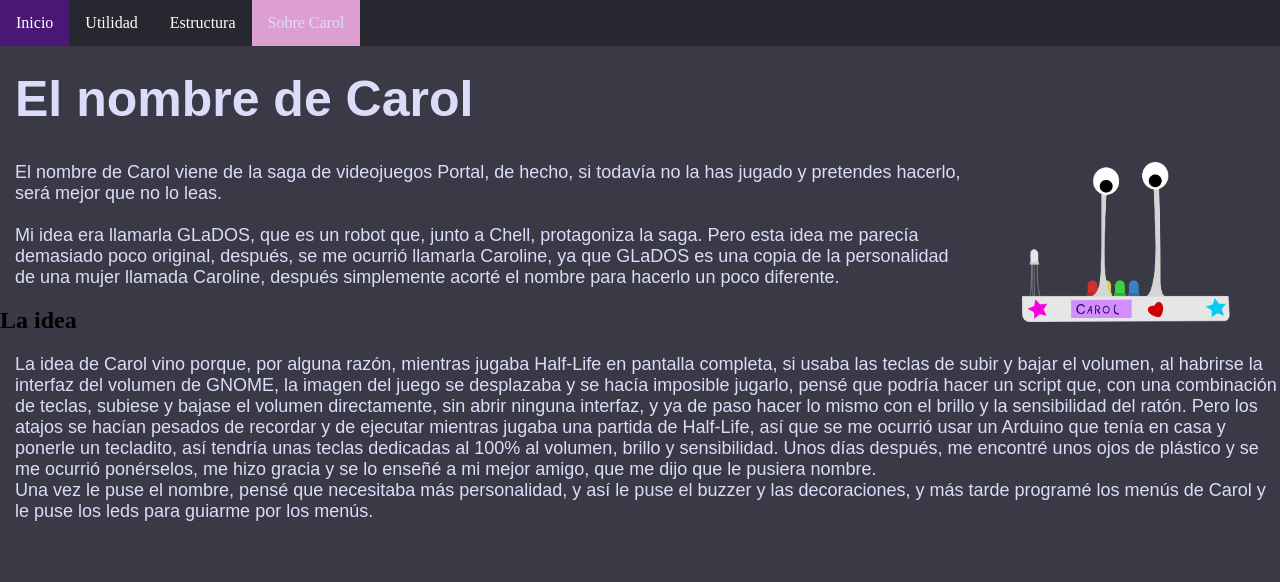
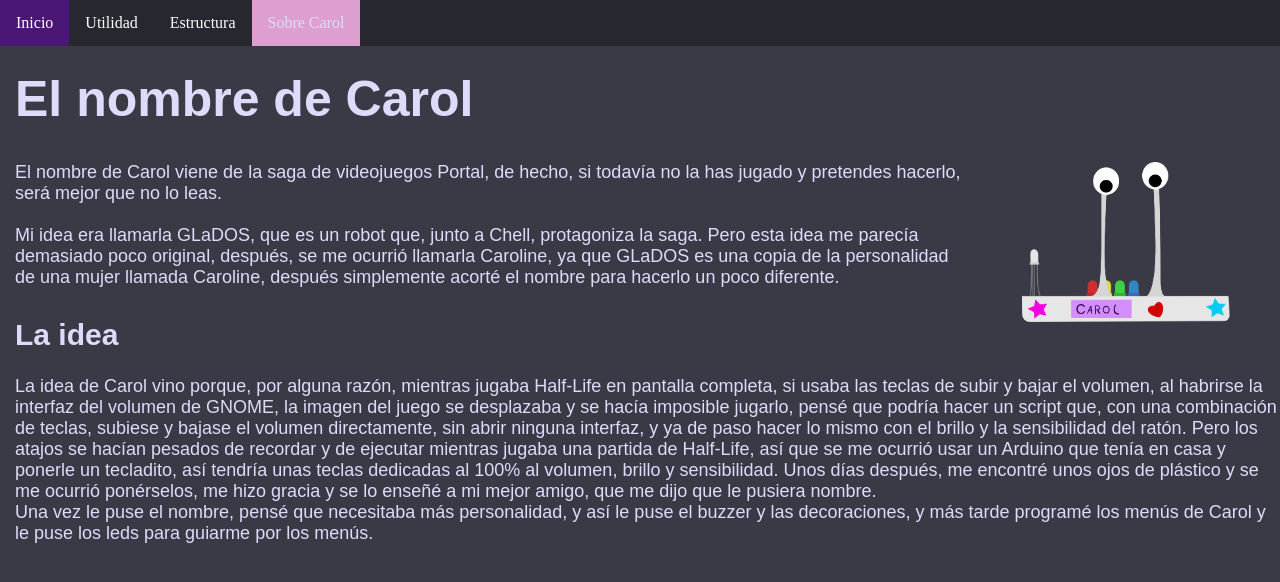
Before and after one commit to burgueso/carol_page, a plain HTML site: page scarol.html in a window 1280 px wide. Drawn offline with Linux system fonts and the light colour scheme.

Commit message:
Commit message

```diff
--- a/scarol.html
+++ b/scarol.html
@@ -7,6 +7,13 @@ h1{
     font-size: 50px;
     font-family: Arial, Helvetica, sans-serif;
     margin-top: 70px;
+    margin-left: 15px;
+}
+h2{
+    color: rgb(220, 220, 250);
+    font-size: 30px;
+    font-family: Arial, Helvetica, sans-serif;
+    margin-top: 30px;
     margin-left: 15px;
 }
 p{
@@ -57,7 +64,7 @@ li a:hover:not(.active) {
 </ul>
 <h1> El nombre de Carol</h1>
 <p> <img src="dibujo.png" alt="UwU" style="border-radius: 8px; float: right; width:208px; height: auto; margin-right: 50px;margin-left: 50px;">El nombre de Carol viene de la saga de videojuegos Portal, de hecho, si todavía no la has jugado y pretendes hacerlo, será mejor que no lo leas.<br><br> Mi idea era llamarla GLaDOS, que es un robot que, junto a Chell, protagoniza la saga. Pero esta idea me parecía demasiado poco original, después, se me ocurrió llamarla Caroline, ya que GLaDOS es una copia de la personalidad de una mujer llamada Caroline, después simplemente acorté el nombre para hacerlo un poco diferente.</p>
-<h2> La idea</h2>
+<h2>La idea</h2>
 <p>La idea de Carol vino porque, por alguna razón, mientras jugaba Half-Life en pantalla completa, si usaba las teclas de subir y bajar el volumen, al habrirse la interfaz del volumen de GNOME, la imagen del juego se desplazaba y se hacía imposible jugarlo, pensé que podría hacer un script que, con una combinación de teclas, subiese y bajase el volumen directamente, sin abrir ninguna interfaz, y ya de paso hacer lo mismo con el brillo y la sensibilidad del ratón. Pero los atajos se hacían pesados de recordar y de ejecutar mientras jugaba una partida de Half-Life, así que se me ocurrió usar un Arduino que tenía en casa y ponerle un tecladito, así tendría unas teclas dedicadas al 100% al volumen, brillo y sensibilidad. Unos días después, me encontré unos ojos de plástico y se me ocurrió ponérselos, me hizo gracia y se lo enseñé a mi mejor amigo, que me dijo que le pusiera nombre.<br> Una vez le puse el nombre, pensé que necesitaba más personalidad, y así le puse el buzzer y las decoraciones, y más tarde programé los menús de Carol y le puse los leds para guiarme por los menús.</p>
 </body>
 </html>
```
